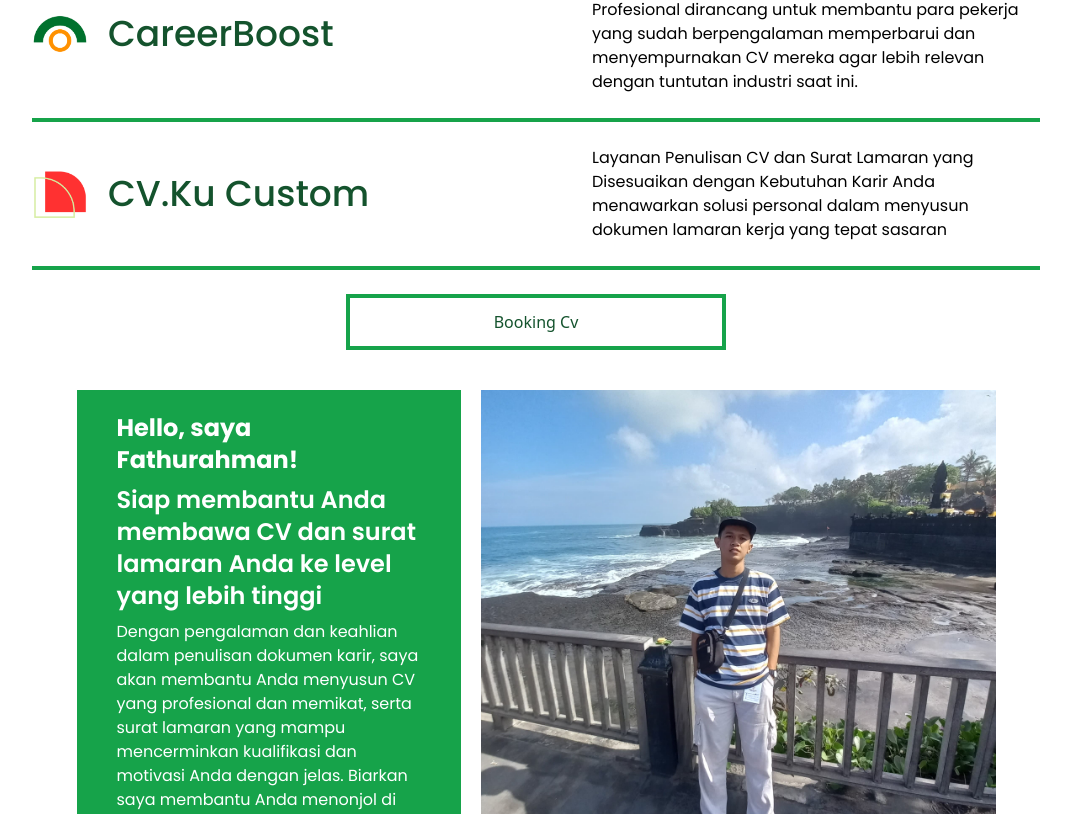
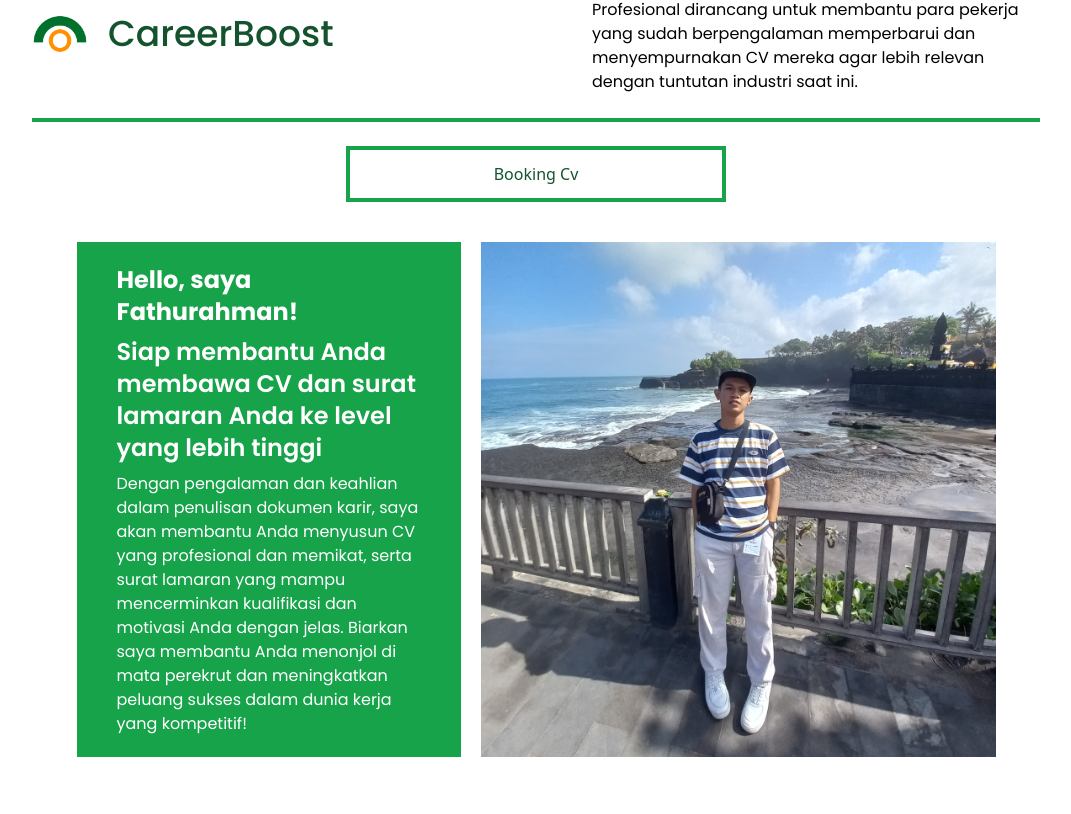
Before and after one commit to siddiqfathurahman/cv-wesite-layanan-jasa-cv, a React (Vite) app: page / in a window 1280 px wide. Shown: the part 1166-1980 px from the top of the page, without its empty margins (104-1175 px from the left). Built offline with nearby package versions, Linux system fonts and the light colour scheme.

Commit message:
Update Layanan.jsx

```diff
--- a/src/components/Layanan.jsx
+++ b/src/components/Layanan.jsx
@@ -26,11 +26,7 @@ const Layanan = () => {
             title: "CareerBoost ",
             description: "Layanan Paket Revisi dan Optimalisasi CV untuk Profesional dirancang untuk membantu para pekerja yang sudah berpengalaman memperbarui dan menyempurnakan CV mereka agar lebih relevan dengan tuntutan industri saat ini.",
         },
-        {
-            imgSrc: "/4.png",
-            title: "CV.Ku Custom",
-            description: "Layanan Penulisan CV dan Surat Lamaran yang Disesuaikan dengan Kebutuhan Karir Anda menawarkan solusi personal dalam menyusun dokumen lamaran kerja yang tepat sasaran",
-        },
+
     ];
 
     return (
```
